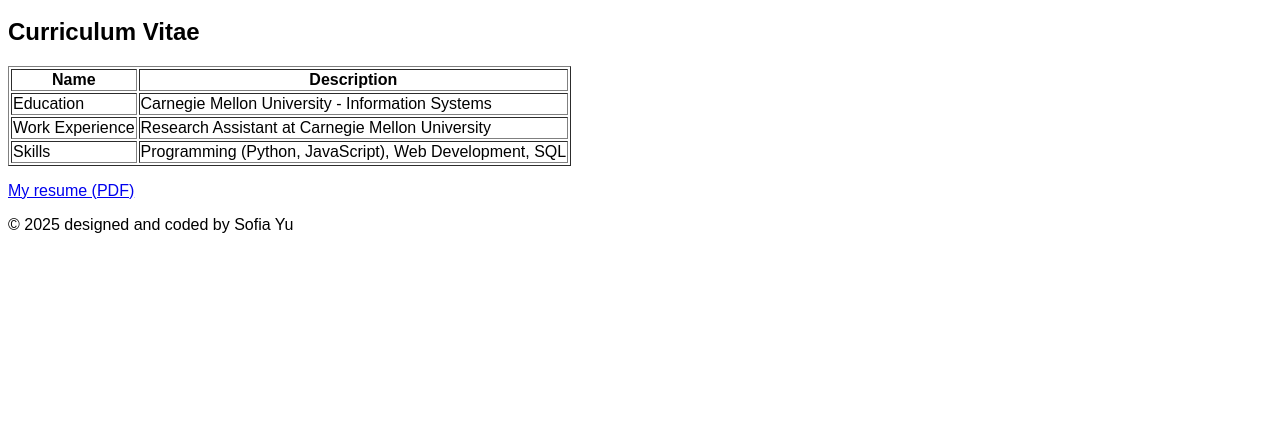
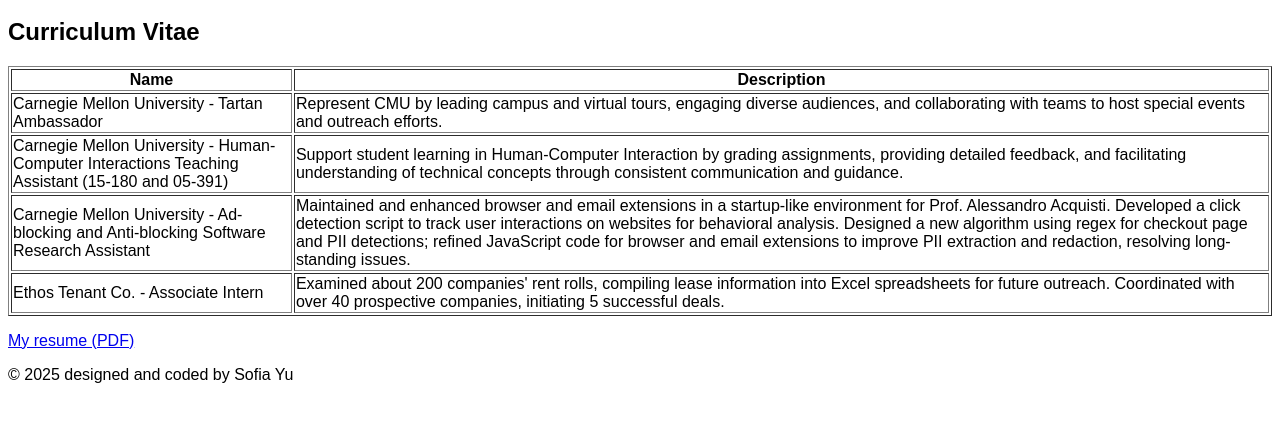
Before and after one commit to nihansofia0127/Sofia_Yu_personal_website, a plain HTML site: page views/cv.html in a window 1280 px wide. Shown: the part 100-522 px from the top of the page. Drawn offline with Linux system fonts and the light colour scheme.

Commit message:
Update cv.html

```diff
--- a/views/cv.html
+++ b/views/cv.html
@@ -34,16 +34,27 @@
             <th>Description</th>
         </tr>
         <tr>
-            <td>Education</td>
-            <td>Carnegie Mellon University - Information Systems</td>
+            <td>Carnegie Mellon University - Tartan Ambassador</td>
+            <td>Represent CMU by leading campus and virtual tours, engaging diverse audiences, and collaborating with teams to host special events and outreach efforts.
+        </td>
         </tr>
         <tr>
-            <td>Work Experience</td>
-            <td>Research Assistant at Carnegie Mellon University</td>
+            <td>Carnegie Mellon University - Human-Computer Interactions Teaching Assistant (15-180 and 05-391)</td>
+            <td>Support student learning in Human-Computer Interaction by grading assignments, providing detailed feedback, and facilitating understanding of technical concepts through consistent communication and guidance.
+            </td>
         </tr>
         <tr>
-            <td>Skills</td>
-            <td>Programming (Python, JavaScript), Web Development, SQL</td>
+            <td>Carnegie Mellon University - Ad-blocking and Anti-blocking Software Research Assistant</td>
+            <td>Maintained and enhanced browser and email extensions in a startup-like environment for Prof. Alessandro Acquisti.
+                Developed a click detection script to track user interactions on websites for behavioral analysis.
+                Designed a new algorithm using regex for checkout page and PII detections; refined JavaScript code for browser and email extensions to improve PII extraction and redaction, resolving long-standing issues.
+            </td>
+        </tr>
+        <tr>
+            <td>Ethos Tenant Co. - Associate Intern</td>
+            <td>Examined about 200 companies' rent rolls, compiling lease information into Excel spreadsheets for future outreach.
+                Coordinated with over 40 prospective companies, initiating 5 successful deals.
+            </td>
         </tr>
     </table>
 
```
